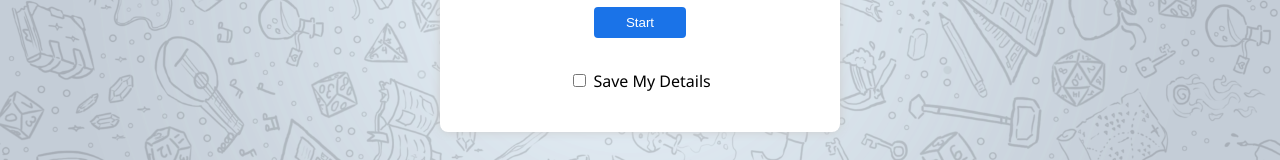
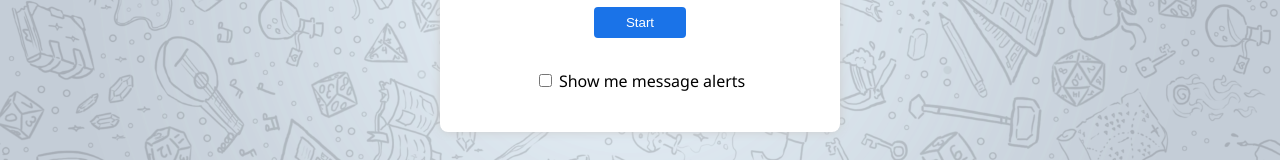
Before and after one commit to oluwakeye-john/chat, a website: page public/index.html in a window 1280 px wide. Shown: the part 375-535 px from the top of the page. Drawn offline with Linux system fonts and the light colour scheme; no server answers.

Commit message:
updated checkbox label

```diff
--- a/public/index.html
+++ b/public/index.html
@@ -31,7 +31,7 @@
           <div class="checkbox-wrapper">
             <label>
               <input type="checkbox" id="request-notification" />
-              Save My Details</label
+              Show me message alerts</label
             >
           </div>
         </form>
```
